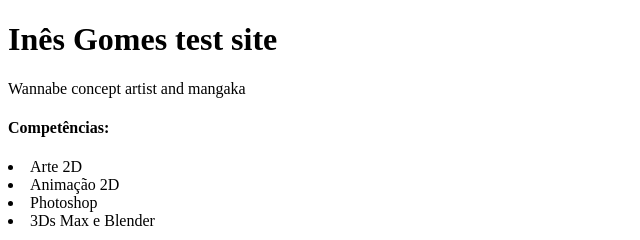
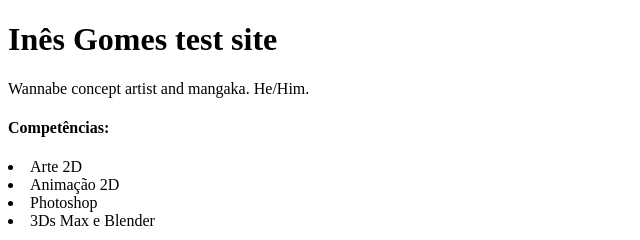
Before and after one commit to xtactrappedinhell/Website, a plain HTML site: page index.html in a window 1280 px wide. Shown: the top 240 px of the page, 0-640 px from the left. Drawn offline with Linux system fonts and the light colour scheme.

Commit message:
Text change

```diff
--- a/index.html
+++ b/index.html
@@ -7,7 +7,7 @@
 </head>
     <h1>Inês Gomes test site</h1>
 <body>
-    <p>Wannabe concept artist and mangaka</p>
+    <p>Wannabe concept artist and mangaka. He/Him.</p>
     <h4>Competências:</h4>
     <li>Arte 2D</li>
     <li>Animação 2D</li>
```
